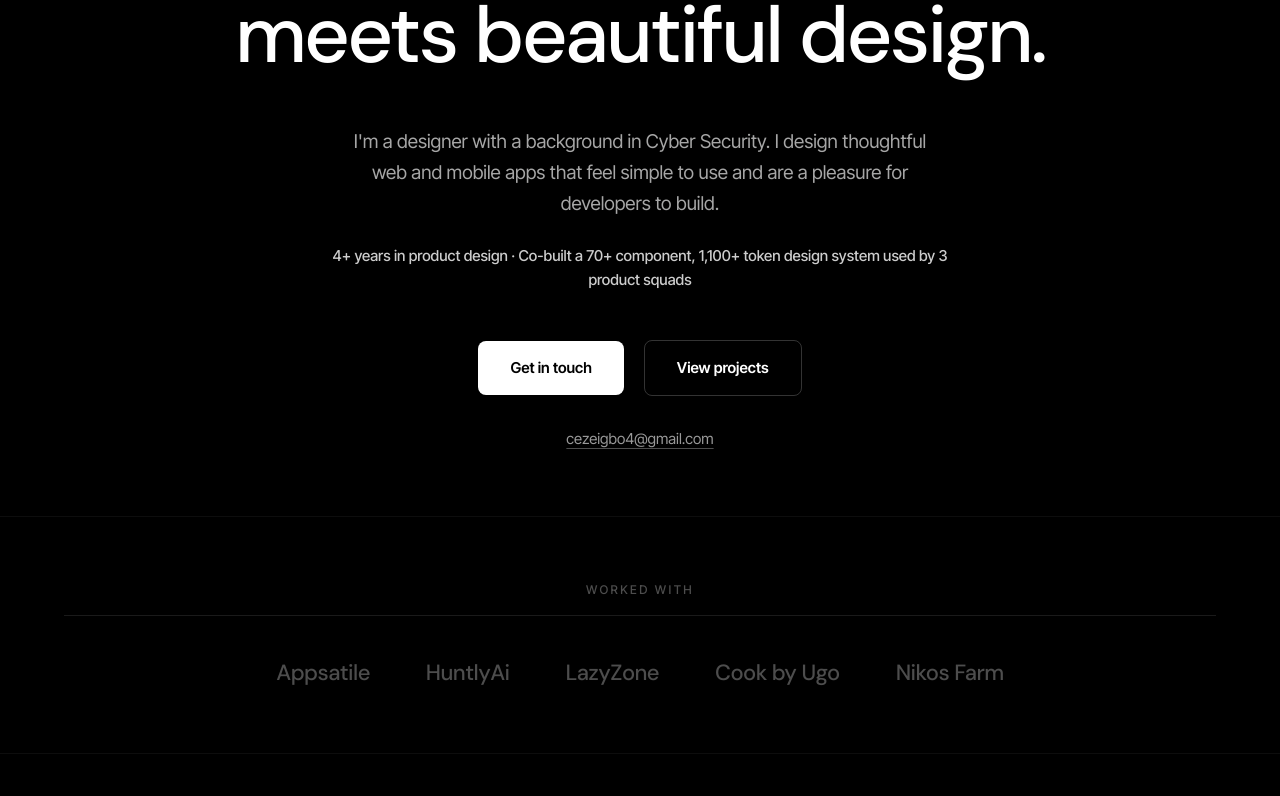
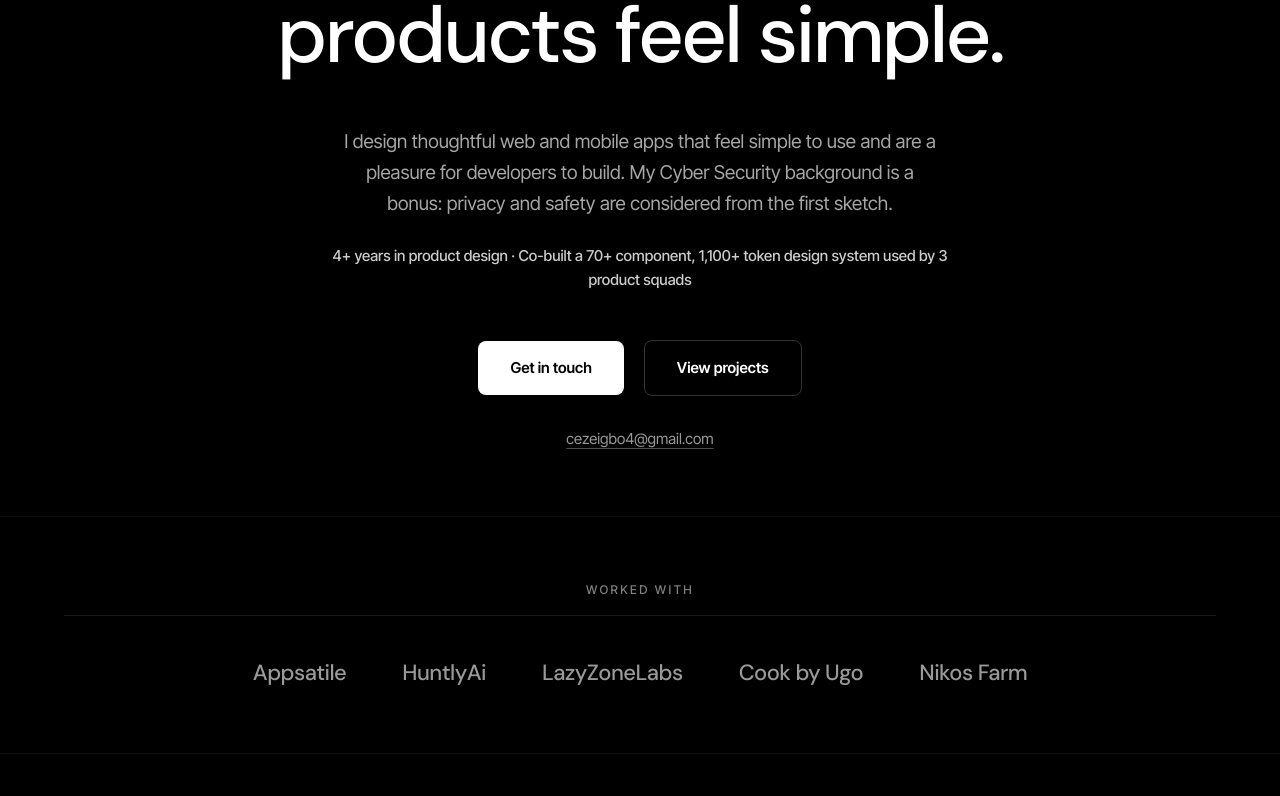
Before and after one commit to Manlikenonso1/Myportfolio, a React (Vite) app: page / in a window 1280 px wide. Shown: the part 284-1080 px from the top of the page. Built offline with nearby package versions, Linux system fonts and the light colour scheme.

Commit message:
Homepage positioning fixes

```diff
--- a/index.html
+++ b/index.html
@@ -3,7 +3,7 @@
   <head>
     <meta charset="UTF-8" />
     <meta name="viewport" content="width=device-width, initial-scale=1.0" />
-    <title>Chinonso Ezeigbo</title>
+    <title>Chinonso Ezeigbo · Designer</title>
     <link rel="icon" type="image/svg+xml" href="/favicon.svg" />
     <meta name="description" content="Portfolio of Chinonso Ezeigbo, a designer specializing in SaaS, design systems, and accessible digital products (WCAG 2.1 AA).">
     <link rel="preconnect" href="https://fonts.googleapis.com"/>
--- a/src/components/sections/AboutBio.jsx
+++ b/src/components/sections/AboutBio.jsx
@@ -20,10 +20,10 @@ export default function AboutBio() {
         <FadeIn delay={0.1}>
           <div className="flex flex-col">
             <h2 className="font-['DM_Sans'] font-normal text-[36px] md:text-[56px] leading-[1.3] text-[var(--white)] mb-5">
-              Designer who thinks like a security engineer.
+              Designer who makes complex products simple.
             </h2>
             <p className="font-['Inter_Tight'] text-[16px] md:text-[18px] text-[var(--muted)] leading-[1.6] mb-4 w-full lg:w-[530px]">
-              I'm Chinonso Ezeigbo, a designer with a master's degree in Cyber Security from Aston University. That background shapes how I approach design: I love clean, polished interfaces, but I also care about data clarity, user privacy, and building software people can actually trust.
+              I'm Chinonso Ezeigbo, a designer who loves clean, polished interfaces and clear, usable products. I also hold a master's degree in Cyber Security from Aston University, so data clarity, user privacy, and trust are built into my work as a plus.
             </p>
             <p className="font-['Inter_Tight'] text-[16px] md:text-[18px] text-[var(--muted)] leading-[1.6] mb-[30px] w-full lg:w-[530px]">
               Over 4+ years, I've designed B2B SaaS products, AI assistants, design systems and mobile apps, working closely with founders and developers to turn complex product ideas into simple, reliable screens.
--- a/src/components/sections/ClientsPartners.jsx
+++ b/src/components/sections/ClientsPartners.jsx
@@ -4,7 +4,7 @@ import { FadeIn } from '../ui/FadeIn';
 const logos = [
   { name: "Appsatile",   route: "/projects/appsatile" },
   { name: "HuntlyAi",    route: "/projects/huntly" },
-  { name: "LazyZone",    route: "/projects/lazyzone" },
+  { name: "LazyZoneLabs",   route: "/projects/lazyzone" },
   { name: "Cook by Ugo", route: "/projects/cook-by-ugo" },
   { name: "Nikos Farm",  route: "/projects/nikos-farm" },
 ];
@@ -32,14 +32,14 @@ export default function ClientsPartners() {
                 <Link
                   key={idx}
                   to={logo.route}
-                  className="font-['DM_Sans'] font-medium text-[22px] md:text-[24px] text-white/40 tracking-tight transition-all duration-300 hover:text-white"
+                  className="font-['DM_Sans'] font-medium text-[22px] md:text-[24px] text-white/60 tracking-tight transition-all duration-300 hover:text-white"
                 >
                   {logo.name}
                 </Link>
               ) : (
                 <span
                   key={idx}
-                  className="font-['DM_Sans'] font-medium text-[22px] md:text-[24px] text-white/40 tracking-tight cursor-default"
+                  className="font-['DM_Sans'] font-medium text-[22px] md:text-[24px] text-white/60 tracking-tight cursor-default"
                 >
                   {logo.name}
                 </span>
--- a/src/components/sections/Testimonials.jsx
+++ b/src/components/sections/Testimonials.jsx
@@ -10,14 +10,14 @@ const testimonials = [
   {
     quote: "Finding a designer who genuinely understands product strategy and real user needs is rare. Chinonso combines great aesthetics with practical thinking. Highly recommended.",
     name: "Stangly Sunday",
-    role: "Founder, Lazyzonelab",
+    role: "Founder, LazyZoneLabs",
     avatar: "/lazyzonelab-logo.png"
   }
 ];
 
 export default function Testimonials() {
   return (
-    <section className="py-32 px-6 border-y border-[var(--border)] bg-[var(--bg2)]/30 overflow-hidden relative">
+    <section className="py-24 px-6 border-y border-[var(--border)] bg-[var(--bg2)]/30 overflow-hidden relative">
 
       <div className="max-w-[1200px] mx-auto z-10 relative">
         <FadeIn className="text-center mb-20">
@@ -25,7 +25,7 @@ export default function Testimonials() {
             Words from partners
           </h2>
           <p className="text-[18px] text-[var(--muted)] max-w-[600px] mx-auto font-light">
-            Feedback from founders, product managers, and developers I've collaborated with.
+            Feedback from founders and business owners I've worked with.
           </p>
         </FadeIn>
 
--- a/src/pages/Home.jsx
+++ b/src/pages/Home.jsx
@@ -7,7 +7,7 @@ import Testimonials from '../components/sections/Testimonials';
 export default function Home() {
   return (
     <div className="w-full relative">
-      <SEO title="Chinonso Ezeigbo" description="Crafting digital products that feel almost magic." />
+      <SEO title="Chinonso Ezeigbo · Designer" description="Designer creating web and mobile products that are simple to use and straightforward to build." />
 
       {/* 1. HERO - MASSIVE TYPOGRAPHY & MESH GLOW */}
       <section className="relative min-h-[100svh] flex flex-col justify-center items-center px-6 overflow-hidden bg-[var(--bg)]">
@@ -16,11 +16,11 @@ export default function Home() {
           <div className="mb-8 text-[12px] font-medium tracking-[0.2em] text-white/50 uppercase">Chinonso Ezeigbo · Designer</div>
 
           <h1 className="font-['DM_Sans'] text-[clamp(40px,6.2vw,88px)] font-medium leading-[1.05] tracking-[-0.035em] text-center max-w-[1000px] mb-10 pb-2 text-white">
-            Where security thinking meets beautiful design.
+            Design that makes complex products feel simple.
           </h1>
 
           <p className="text-[17px] md:text-[19px] text-white/65 text-center max-w-[600px] leading-[1.65] mb-12">
-            I'm a designer with a background in Cyber Security. I design thoughtful web and mobile apps that feel simple to use and are a pleasure for developers to build.
+            I design thoughtful web and mobile apps that feel simple to use and are a pleasure for developers to build. My Cyber Security background is a bonus: privacy and safety are considered from the first sketch.
           </p>
 
           <p className="text-[14px] md:text-[15px] text-white/80 text-center max-w-[640px] leading-[1.6] mb-12 -mt-6 font-medium">
@@ -46,21 +46,21 @@ export default function Home() {
       {/* 2. LOGO SECTION */}
       <section className="py-16 border-y border-white/5 bg-[var(--bg)]/50 overflow-hidden">
         <FadeIn className="max-w-[1200px] mx-auto px-6 w-full flex flex-col items-center">
-          <div className="text-[12px] font-medium tracking-[0.2em] uppercase text-white/30 mb-10 border-b border-white/10 pb-4 w-full text-center">
+          <div className="text-[12px] font-medium tracking-[0.2em] uppercase text-white/50 mb-10 border-b border-white/10 pb-4 w-full text-center">
             Worked with
           </div>
           <div className="flex flex-wrap justify-center items-center gap-x-14 gap-y-8">
-             <Link to="/projects/appsatile"  className="font-['DM_Sans'] font-medium text-[22px] tracking-tight text-white/30 transition-all duration-300 hover:text-white">Appsatile</Link>
-             <Link to="/projects/huntly"      className="font-['DM_Sans'] font-medium text-[22px] tracking-tight text-white/30 transition-all duration-300 hover:text-white">HuntlyAi</Link>
-             <Link to="/projects/lazyzone"    className="font-['DM_Sans'] font-medium text-[22px] tracking-tight text-white/30 transition-all duration-300 hover:text-white">LazyZone</Link>
-             <Link to="/projects/cook-by-ugo" className="font-['DM_Sans'] font-medium text-[22px] tracking-tight text-white/30 transition-all duration-300 hover:text-white">Cook by Ugo</Link>
-             <Link to="/projects/nikos-farm"  className="font-['DM_Sans'] font-medium text-[22px] tracking-tight text-white/30 transition-all duration-300 hover:text-white">Nikos Farm</Link>
+             <Link to="/projects/appsatile"  className="font-['DM_Sans'] font-medium text-[22px] tracking-tight text-white/60 transition-all duration-300 hover:text-white">Appsatile</Link>
+             <Link to="/projects/huntly"      className="font-['DM_Sans'] font-medium text-[22px] tracking-tight text-white/60 transition-all duration-300 hover:text-white">HuntlyAi</Link>
+             <Link to="/projects/lazyzone"    className="font-['DM_Sans'] font-medium text-[22px] tracking-tight text-white/60 transition-all duration-300 hover:text-white">LazyZoneLabs</Link>
+             <Link to="/projects/cook-by-ugo" className="font-['DM_Sans'] font-medium text-[22px] tracking-tight text-white/60 transition-all duration-300 hover:text-white">Cook by Ugo</Link>
+             <Link to="/projects/nikos-farm"  className="font-['DM_Sans'] font-medium text-[22px] tracking-tight text-white/60 transition-all duration-300 hover:text-white">Nikos Farm</Link>
           </div>
         </FadeIn>
       </section>
 
       {/* 3. SELECTED WORK */}
-      <section className="py-32 px-6">
+      <section className="pt-20 pb-24 px-6">
         <div className="max-w-[1200px] mx-auto">
           <FadeIn className="flex justify-between items-end mb-16 border-b border-white/10 pb-8">
             <h2 className="font-['DM_Sans'] text-[clamp(32px,5vw,56px)] font-medium tracking-tight text-white leading-none">Selected<br/>Projects</h2>
@@ -104,7 +104,7 @@ export default function Home() {
       <Testimonials />
 
       {/* 4. EXPERTISE - GLASS ACCORDION/CARDS */}
-      <section className="py-32 px-6 border-y border-white/5 bg-[var(--bg2)]/30 relative overflow-hidden">
+      <section className="py-24 px-6 border-y border-white/5 bg-[var(--bg2)]/30 relative overflow-hidden">
         <div className="max-w-[1200px] mx-auto grid grid-cols-1 lg:grid-cols-[1fr_1.5fr] gap-20 items-center relative z-10">
           <FadeIn>
             <div className="px-4 py-1.5 rounded-full border border-white/10 bg-white/5 w-fit min-w-max text-[12px] font-medium tracking-widest text-white/50 uppercase mb-8">What I Do</div>
--- a/src/pages/ProjectDetails.jsx
+++ b/src/pages/ProjectDetails.jsx
@@ -326,7 +326,7 @@ export default function ProjectDetails() {
         }
       ],
       reviews: [
-        { name: "Stangly Sunday", role: "Founder, Lazyzonelab", avatar: "/lazyzonelab-logo.png", text: "Finding a designer who genuinely understands product strategy and real user needs is rare. Chinonso combines great aesthetics with practical thinking. Highly recommended." }
+        { name: "Stangly Sunday", role: "Founder, LazyZoneLabs", avatar: "/lazyzonelab-logo.png", text: "Finding a designer who genuinely understands product strategy and real user needs is rare. Chinonso combines great aesthetics with practical thinking. Highly recommended." }
       ]
     },
     'hsbc': {
--- a/src/pages/Projects.jsx
+++ b/src/pages/Projects.jsx
@@ -143,7 +143,7 @@ export default function Projects() {
         <div className="grid grid-cols-1 md:grid-cols-2 max-w-[960px] mx-auto gap-6">
           {[
             { name: "Diamond Nicholas", role: "Owner, Nikos Farm", avatar: "/nikos-farm-logo.png", text: "Chinonso delivered ahead of schedule with exceptional quality. The new storefront interface has received overwhelmingly positive feedback from our customers." },
-            { name: "Stangly Sunday", role: "Founder, Lazyzonelab", avatar: "/lazyzonelab-logo.png", text: "Chinonso brought clarity and structure to our brand and product UI. He communicates clearly, delivers on time, and makes the whole process easy." }
+            { name: "Stangly Sunday", role: "Founder, LazyZoneLabs", avatar: "/lazyzonelab-logo.png", text: "Chinonso brought clarity and structure to our brand and product UI. He communicates clearly, delivers on time, and makes the whole process easy." }
           ].map((quote, i) => (
             <FadeIn key={i} delay={i * 0.1}>
               <div className="bg-[var(--card)] p-8 rounded-2xl border border-[var(--border)] h-full flex flex-col justify-between hover:border-white/20 transition-colors">
@@ -181,11 +181,11 @@ export default function Projects() {
             Clients & Collaborations
           </div>
           <div className="flex justify-center items-center flex-wrap gap-10 lg:gap-20 mt-4">
-             <Link to="/projects/appsatile"  className="font-['DM_Sans'] font-medium text-[24px] tracking-tight text-white/30 transition-all duration-300 hover:text-white">Appsatile</Link>
-             <Link to="/projects/huntly"      className="font-['DM_Sans'] font-medium text-[24px] tracking-tight text-white/30 transition-all duration-300 hover:text-white">HuntlyAi</Link>
-             <Link to="/projects/lazyzone"    className="font-['DM_Sans'] font-medium text-[24px] tracking-tight text-white/30 transition-all duration-300 hover:text-white">LazyZone</Link>
-             <Link to="/projects/cook-by-ugo" className="font-['DM_Sans'] font-medium text-[24px] tracking-tight text-white/30 transition-all duration-300 hover:text-white">Cook by Ugo</Link>
-             <Link to="/projects/nikos-farm"  className="font-['DM_Sans'] font-medium text-[24px] tracking-tight text-white/30 transition-all duration-300 hover:text-white">Nikos Farm</Link>
+             <Link to="/projects/appsatile"  className="font-['DM_Sans'] font-medium text-[24px] tracking-tight text-white/60 transition-all duration-300 hover:text-white">Appsatile</Link>
+             <Link to="/projects/huntly"      className="font-['DM_Sans'] font-medium text-[24px] tracking-tight text-white/60 transition-all duration-300 hover:text-white">HuntlyAi</Link>
+             <Link to="/projects/lazyzone"    className="font-['DM_Sans'] font-medium text-[24px] tracking-tight text-white/60 transition-all duration-300 hover:text-white">LazyZoneLabs</Link>
+             <Link to="/projects/cook-by-ugo" className="font-['DM_Sans'] font-medium text-[24px] tracking-tight text-white/60 transition-all duration-300 hover:text-white">Cook by Ugo</Link>
+             <Link to="/projects/nikos-farm"  className="font-['DM_Sans'] font-medium text-[24px] tracking-tight text-white/60 transition-all duration-300 hover:text-white">Nikos Farm</Link>
           </div>
         </FadeIn>
       </section>
```
Also changed, not shown: 1 other file (tests, documents, lock files or other folders).
